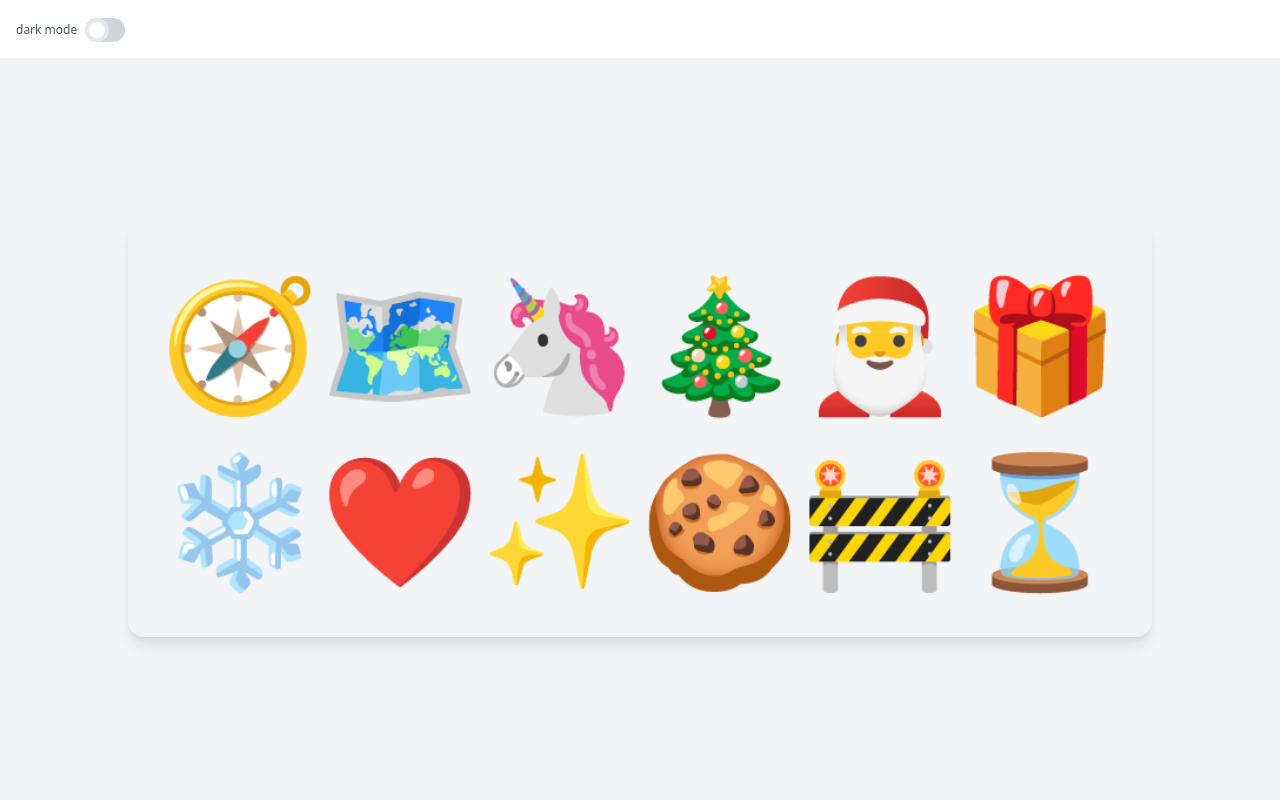
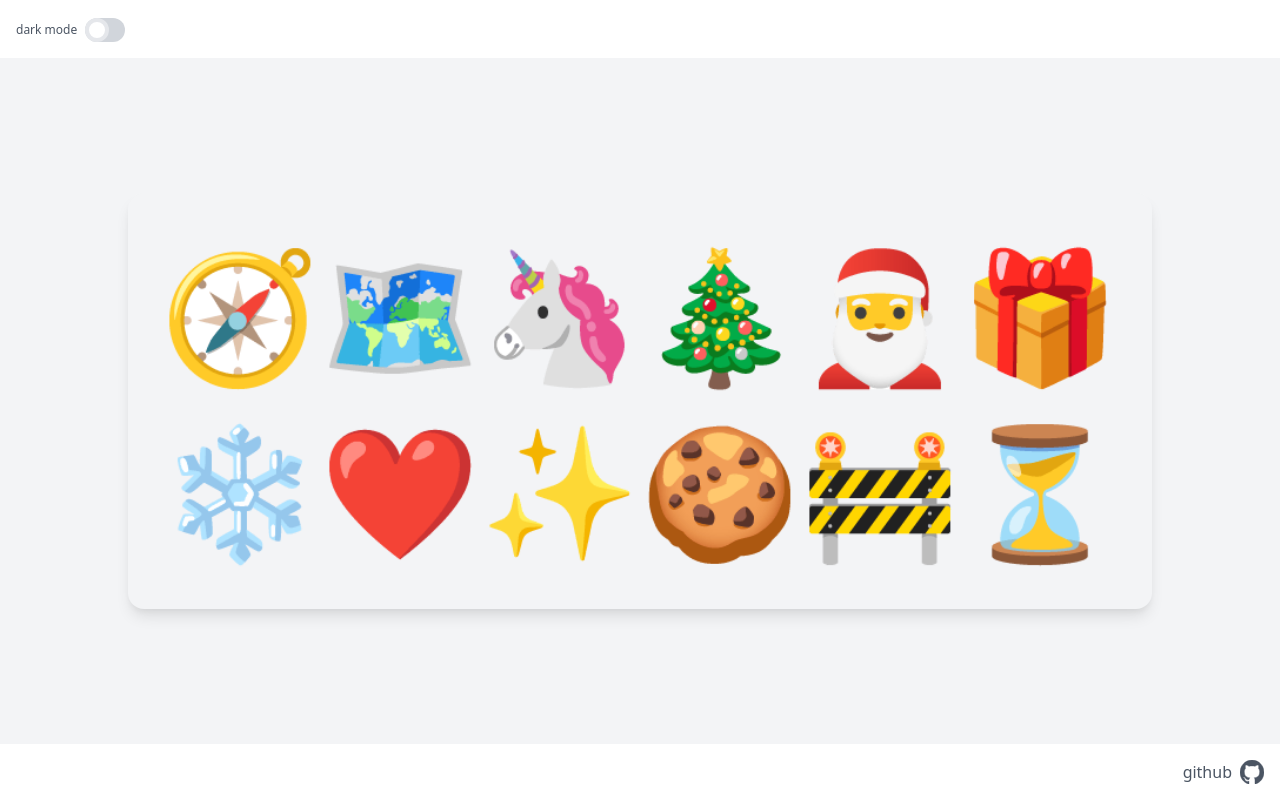
Before and after one commit to endziu/tailwind-nextjs-darkmode, a Next.js app: page / in a window 1280 px wide. Built offline with nearby package versions, Linux system fonts and the light colour scheme.

Commit message:
formating & add footer

```diff
--- a/pages/index.js
+++ b/pages/index.js
@@ -17,7 +17,30 @@ export default function IndexPage() {
 
   return (
     <div className={theme}>
-      <nav className="dark:bg-gray-700 p-4 transition-colors duration-500">
+      <header className="dark:bg-gray-700 p-4 transition-colors duration-500">
+        <ThemeSwitch handler={handleColorScheme} current={theme}/>
+      </header>
+      <main
+        style={{"minHeight": "calc(100vh - 58px - 56px)"}}
+        className="bg-gray-100 dark:bg-gray-800 flex transition-colors duration-500"
+      >
+        <EmojiCard />
+      </main>
+      <footer className="dark:bg-gray-700 text-gray-600 dark:text-gray-300 transition-colors duration-500">
+        <a href="https://github.com/endziu/tailwind-nextjs-darkmode" className="flex flex-row-reverse p-4">
+          <svg xmlns="http://www.w3.org/2000/svg" viewBox="0 0 64 64" stroke="currentColor" fill="currentColor" className="ml-2 w-6 h-6">
+            <path d="M31.995.005c-17.672 0-32 14.687-32 32.806 0 14.494 9.17 26.79 21.886 31.13 1.602.3 2.185-.714 2.185-1.584 0-.777-.027-2.841-.043-5.578-8.902 1.981-10.78-4.399-10.78-4.399-1.456-3.788-3.554-4.797-3.554-4.797-2.906-2.036.22-1.995.22-1.995 3.212.233 4.902 3.38 4.902 3.38 2.854 5.014 7.49 3.566 9.314 2.728.29-2.12 1.116-3.567 2.031-4.387-7.106-.827-14.577-3.643-14.577-16.213 0-3.581 1.247-6.51 3.295-8.803-.33-.83-1.429-4.165.312-8.682 0 0 2.688-.882 8.801 3.363 2.552-.727 5.291-1.091 8.012-1.104 2.717.013 5.456.377 8.012 1.104 6.11-4.245 8.792-3.363 8.792-3.363 1.746 4.517.648 7.852.318 8.682 2.05 2.294 3.29 5.222 3.29 8.803 0 12.603-7.483 15.376-14.612 16.187 1.149 1.013 2.173 3.015 2.173 6.076 0 4.384-.04 7.923-.04 8.998 0 .878.576 1.9 2.2 1.58C54.84 59.587 64.002 47.3 64.002 32.81 64 14.692 49.67.005 31.995.005"/>
+          </svg>
+          <span className="">github</span>
+        </a>
+      </footer>
+    </div>
+  )
+}
+
+function ThemeSwitch({handler, current}) {
+  return(
+    <>
       <label
         htmlFor="toggle"
         className="text-xs text-gray-600 dark:text-gray-100 mr-2 cursor-pointer"
@@ -31,8 +54,8 @@ export default function IndexPage() {
           type="checkbox"
           name="toggle"
           id="toggle"
-            onChange={handleColorScheme}
-            checked={theme === "dark"}
+          onChange={handler}
+          checked={current === "dark"}
           className="toggle-checkbox absolute block w-6 h-6 rounded-full bg-white border-4 appearance-none cursor-pointer transition-transform duration-300"
         />
         <label
@@ -40,16 +63,15 @@ export default function IndexPage() {
           className="toggle-label block overflow-hidden h-6 rounded-full bg-gray-300 cursor-pointer transition-colors duration-500"
         />
       </div>
-      </nav>
-      <div
-        style={{"minHeight": "calc(100vh - 26px - 32px)"}}
-        className="bg-gray-100 dark:bg-gray-800 flex transition-colors duration-500"
-      >
+    </>
+  )
+}
+
+function EmojiCard() {
+  return(
     <div className="flex flex-col bg-gray-100 dark:bg-gray-700 m-auto p-8 shadow-lg rounded-2xl text-gray-300 no-underline">
       <span className="text-4xl md:text-6xl lg:text-8xl xl:text-9xl leading-snug md:leading-snug lg:leading-snug xl:leading-snug"> 🧭🗺️🦄🎄🎅🎁</span>
       <span className="text-4xl md:text-6xl lg:text-8xl xl:text-9xl leading-snug md:leading-snug lg:leading-snug xl:leading-snug"> ❄️❤️✨🍪🚧⏳</span>
     </div>
-      </div>
-    </div>
   )
 }
```
Lines whose indentation alone changed are shown as unchanged.
